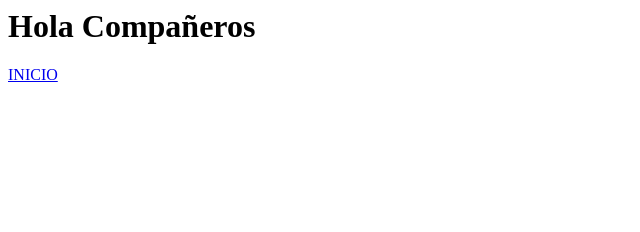
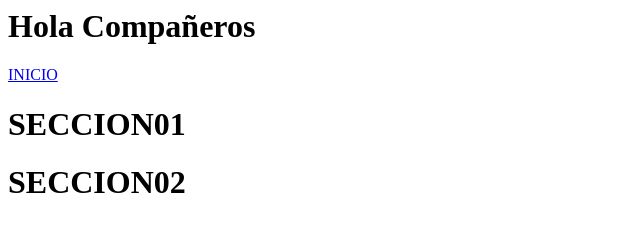
Before and after one commit to MilenaCamelo/Clase_1, a plain HTML site: page index.html in a window 1280 px wide. Shown: the whole page, without its empty margins (0-640 px from the left). Drawn offline with Linux system fonts and the light colour scheme.

Commit message:
div secciones

```diff
--- a/index.html
+++ b/index.html
@@ -1,2 +1,8 @@
 <h1> Hola Compañeros </h1>
 <a href="registro.html">INICIO</a>
+<div>
+<h1>SECCION01 </H1>
+</div>
+<div>
+<h1>SECCION02 </H1>
+</div>
```
